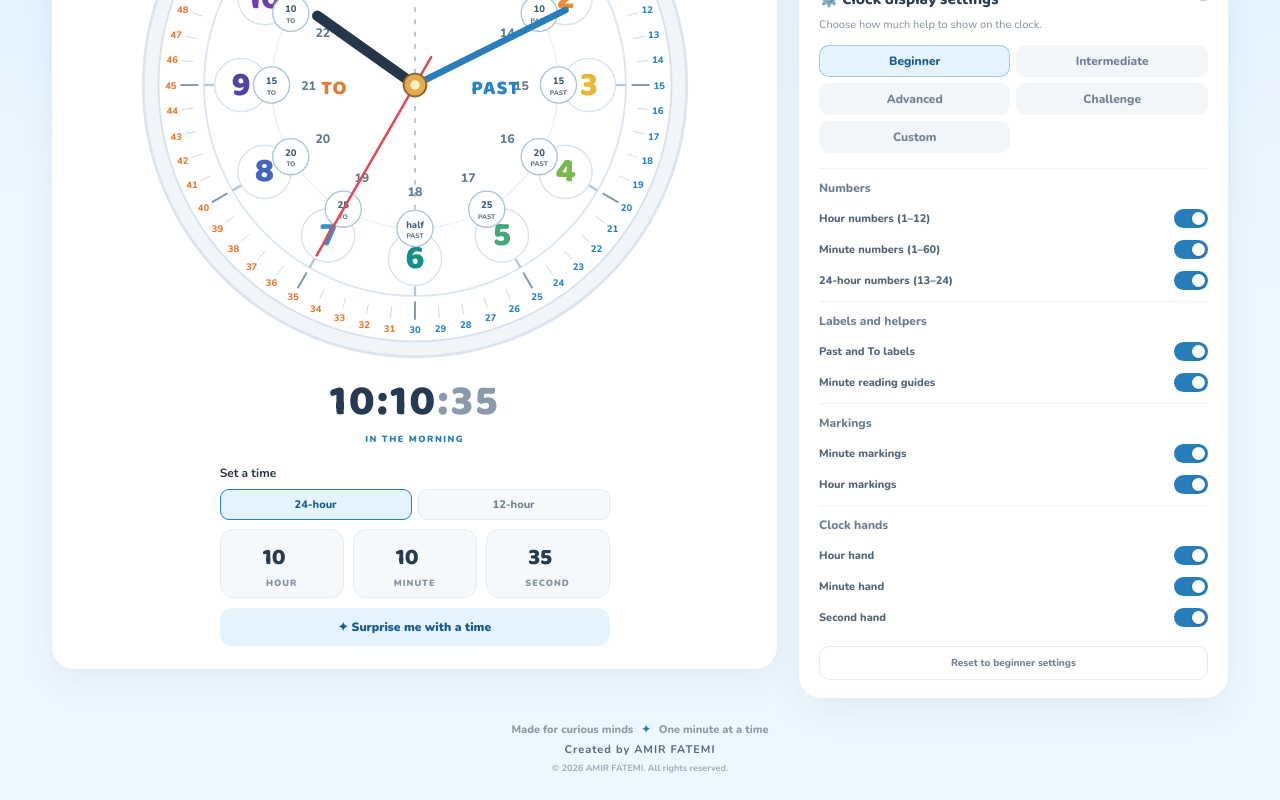
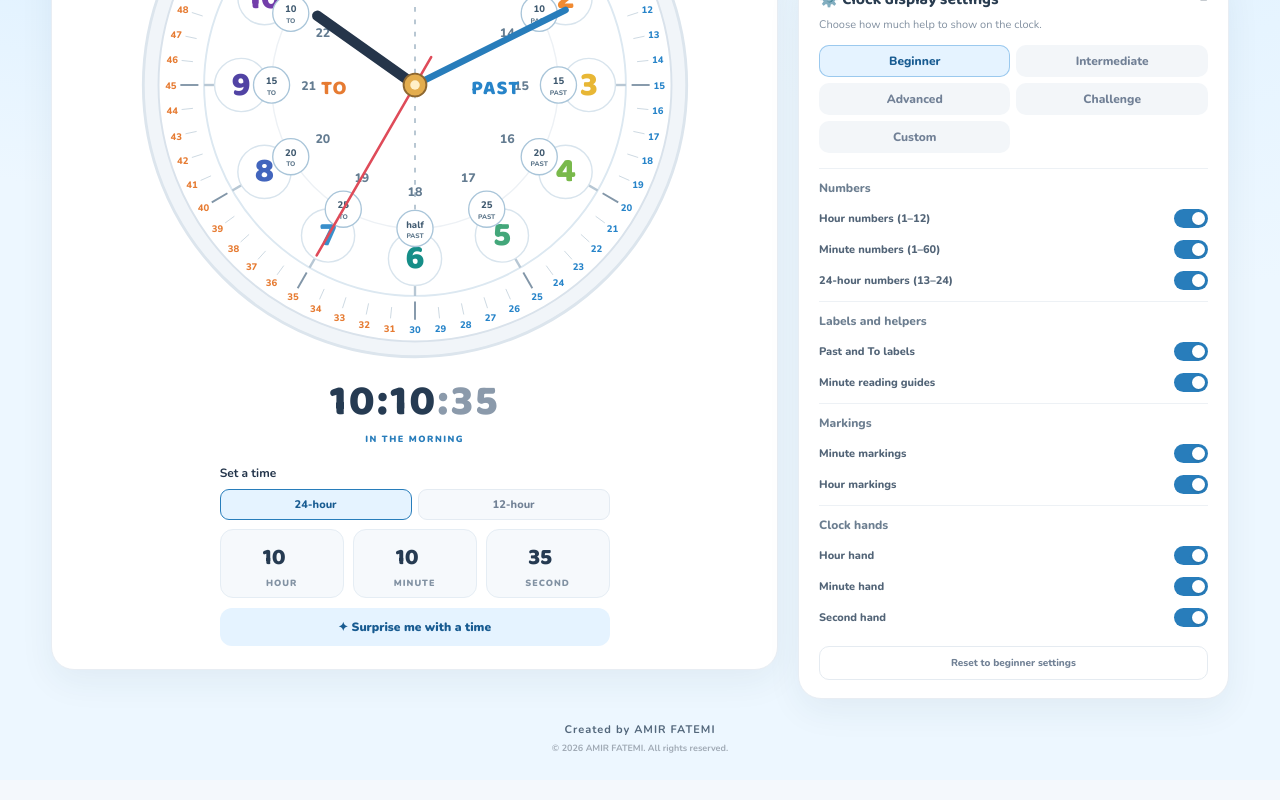
Before and after one commit to amir-dev-projects/clock-learning, a React (Vite) app: page / in a window 1280 px wide. Shown: the part 528-1328 px from the top of the page. Built offline with nearby package versions, Linux system fonts and the light colour scheme.

Commit message:
Remove footer tagline

```diff
--- a/src/App.jsx
+++ b/src/App.jsx
@@ -79,6 +79,6 @@ export default function App(){
       </article>
       <aside><article className="readings"><div className="bulb">💡</div><small>LET'S READ THE TIME</small><h2>There is more than one way to say it!</h2><ol>{readings.map((r,i)=><li key={i}><b>{i+1}</b><span>{r}</span></li>)}</ol></article>
       <article className="settings"><button className="settings-head" onClick={()=>setSettingsOpen(v=>!v)}><strong>⚙️ Clock display settings</strong><b>{settingsOpen?"−":"+"}</b></button>{settingsOpen&&<><p>Choose how much help to show on the clock.</p><div className="presets">{[...Object.keys(PRESETS),"Custom"].map(n=><button key={n} className={preset===n?"active":""} onClick={()=>n!=="Custom"&&choosePreset(n)}>{n}</button>)}</div>{groups.map(g=><section className="group" key={g.title}><h3>{g.title}</h3>{g.items.map(([k,l])=><Toggle key={k} label={l} checked={display[k]} onChange={v=>toggle(k,v)}/>)}</section>)}<button className="reset" onClick={()=>choosePreset("Beginner")}>Reset to beginner settings</button></>}</article></aside>
-    </section><footer><span>Made for curious minds <b>✦</b> One minute at a time</span><strong>Created by AMIR FATEMI</strong><small>© 2026 AMIR FATEMI. All rights reserved.</small></footer>
+    </section><footer><strong>Created by AMIR FATEMI</strong><small>© 2026 AMIR FATEMI. All rights reserved.</small></footer>
   </main>;
 }
```
